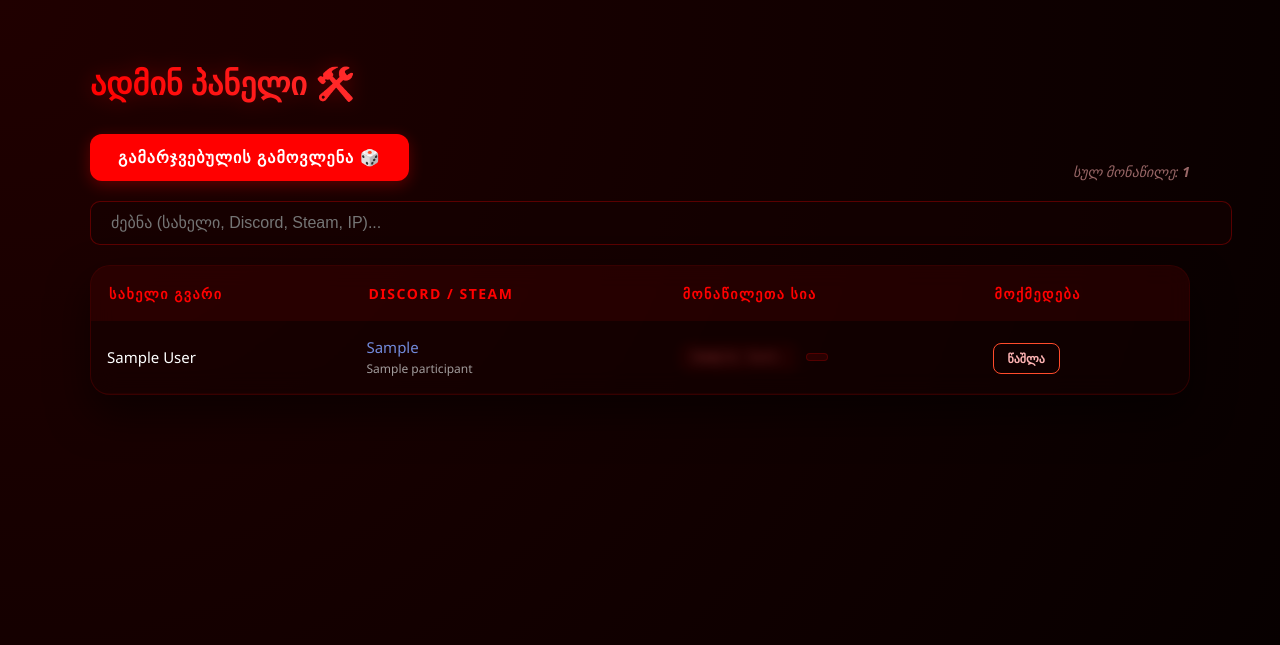
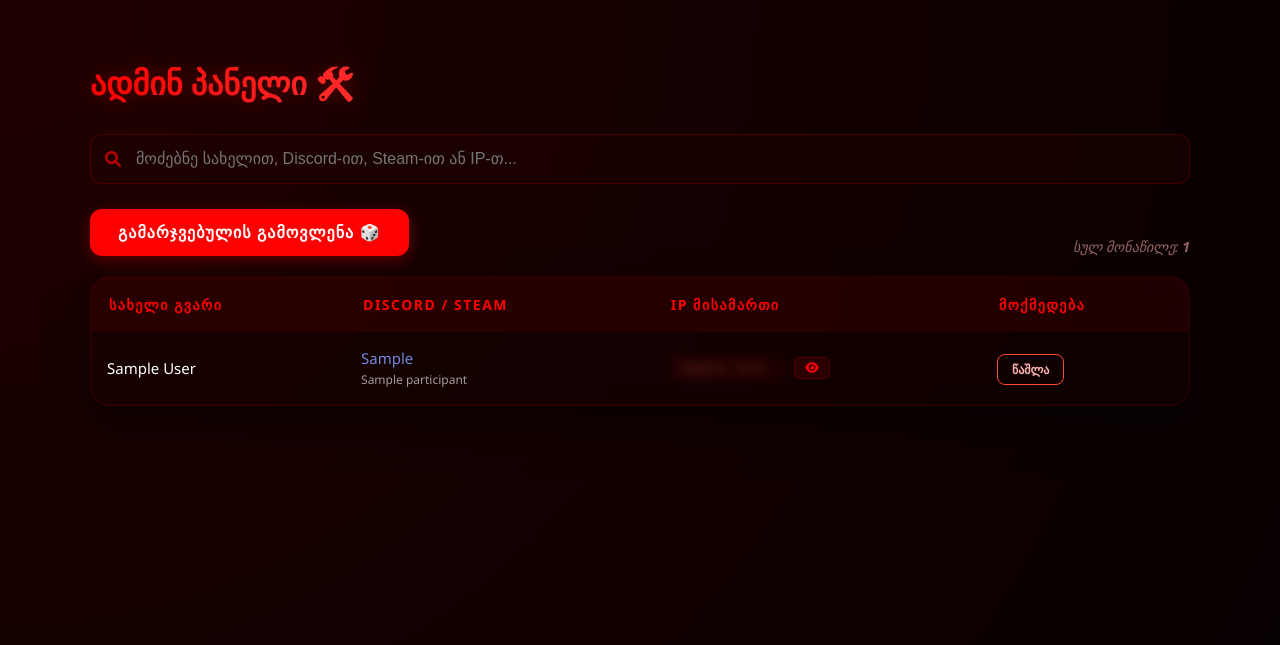
Before and after one commit to zukaabashidze/Giveaway-V0.7, a Flask app: template templates/admin.html in a window 1280 px wide. Shown: the top 645 px of the page. Run offline with Flask 3, Linux system fonts and the light colour scheme; tables that the repository leaves empty hold one stand-in row (values such as "Sample post"); the template is opened without the code that fills it: values that come from a table or form of the project are taken from there, most other values are stand-ins (such as "Sample title", 1, 10 or a date in 2020).

Commit message:
Update admin.html

```diff
--- a/templates/admin.html
+++ b/templates/admin.html
@@ -4,6 +4,8 @@
     <meta charset="UTF-8">
     <meta name="viewport" content="width=device-width, initial-scale=1.0">
     <title>Admin Dashboard 🛠️</title>
+    <!-- Font Awesome ხატულებისთვის -->
+    <link rel="stylesheet" href="https://cdnjs.cloudflare.com/ajax/libs/font-awesome/6.0.0/css/all.min.css">
     <style>
         :root {
             --primary: #ff0000;
@@ -16,7 +18,6 @@
 
         body {
             background: var(--bg);
-
             background: radial-gradient(circle at top left, #200000, #050000);
             color: white;
             font-family: 'Segoe UI', system-ui, sans-serif;
@@ -41,6 +42,41 @@
             align-items: center;
             gap: 15px;
             filter: drop-shadow(0 0 10px rgba(255, 0, 0, 0.3));
+        }
+
+        /* საძიებო ველის სტილები */
+        .search-wrapper {
+            margin-bottom: 25px;
+            position: relative;
+        }
+
+        #searchInput {
+            width: 100%;
+            padding: 15px 20px;
+            padding-left: 45px;
+            border-radius: 12px;
+            border: 1px solid rgba(255, 0, 0, 0.2);
+            background: rgba(30, 0, 0, 0.5);
+            color: white;
+            font-size: 16px;
+            outline: none;
+            transition: all 0.3s ease;
+            box-sizing: border-box;
+        }
+
+        #searchInput:focus {
+            border-color: var(--primary);
+            box-shadow: 0 0 15px rgba(255, 0, 0, 0.2);
+            background: rgba(40, 0, 0, 0.7);
+        }
+
+        .search-icon {
+            position: absolute;
+            left: 15px;
+            top: 50%;
+            transform: translateY(-50%);
+            color: var(--primary);
+            opacity: 0.7;
         }
 
         .winner-box {
@@ -182,49 +218,43 @@
             background: var(--primary);
             color: black;
         }
-
     </style>
 </head>
 <body>
-    <div class="rain" id="rainContainer"></div>
     <div class="container">
-        <h1 style="color: white;">ადმინ პანელი 🛠️</h1>
+        <h1>ადმინ პანელი 🛠️</h1>
 
         <div id="win" class="winner-box"></div>
 
+        <!-- ძებნის ველი -->
+        <div class="search-wrapper">
+            <i class="fas fa-search search-icon"></i>
+            <input type="text" id="searchInput" onkeyup="searchTable()" placeholder="მოძებნე სახელით, Discord-ით, Steam-ით ან IP-თ...">
+        </div>
+
         <div style="display: flex; justify-content: space-between; align-items: flex-end;">
             <button class="btn-pick" onclick="pick()">გამარჯვებულის გამოვლენა 🎲</button>
-            <div class="stats">სულ მონაწილე: <b>{{ participants|length }}</b></div>
-        </div>
-
-        <div class="search-container" style="margin-bottom: 20px;">
-            <input type="text" id="searchInput" onkeyup="searchTable()" placeholder="ძებნა (სახელი, Discord, Steam, IP)..."
-               style="width: 100%; padding: 12px 20px; border-radius: 10px; border: 1px solid rgba(255,0,0,0.3); background: rgba(20,0,0,0.6); color: white; outline: none; font-size: 16px;">
+            <div class="stats">სულ მონაწილე: <b id="participantCount">{{ participants|length }}</b></div>
         </div>
 
         <div class="table-container">
-    <table>
+            <table id="participantsTable">
                 <thead>
                     <tr>
                         <th>სახელი გვარი</th>
                         <th>Discord / Steam</th>
-                <th>მონაწილეთა სია</th>
+                        <th>IP მისამართი</th>
                         <th>მოქმედება</th>
                     </tr>
                 </thead>
                 <tbody>
                     {% for p in participants %}
                     <tr>
-                <!-- სახელი და გვარი -->
-                <td style="color: white; font-weight: 500;">
-                    {{ p.full_name }}
-                </td>
-
+                        <td style="color: white; font-weight: 500;">{{ p.full_name }}</td>
                         <td>
                             <span style="color: #7289da;">{{ p.discord_tag }}</span><br>
                             <span style="font-size: 12px; opacity: 0.7;">{{ p.steam_name }}</span>
                         </td>
-
                         <td>
                             <div class="ip-container">
                                 <span class="ip-tag hidden-ip" id="ip-{{ loop.index }}">{{ p.ip_address }}</span>
@@ -233,7 +263,6 @@
                                 </button>
                             </div>
                         </td>
-
                         <td>
                             <a href="/delete/{{ p.id }}/{{ pw }}"
                                class="btn-delete"
@@ -246,13 +275,16 @@
                 </tbody>
             </table>
         </div>
+    </div>
 
     <script>
+        // ძებნის ფუნქცია
         function searchTable() {
             const input = document.getElementById("searchInput");
             const filter = input.value.toLowerCase();
-            const table = document.querySelector("table");
+            const table = document.getElementById("participantsTable");
             const tr = table.getElementsByTagName("tr");
+            let visibleCount = 0;
 
             for (let i = 1; i < tr.length; i++) {
                 let found = false;
@@ -271,10 +303,13 @@
 
                 if (found) {
                     tr[i].style.display = "";
+                    visibleCount++;
                 } else {
                     tr[i].style.display = "none";
                 }
             }
+            // სურვილისამებრ შეგიძლია სტატისტიკაც განაახლო ძებნისას
+            // document.getElementById("participantCount").innerText = visibleCount;
         }
 
         async function pick() {
@@ -290,7 +325,6 @@
                     w.style.display = 'block';
                     w.innerHTML = `🏆 გამარჯვებული: <span style="color: #fff; text-decoration: underline;">${data.full_name}</span>
                                   <br><span style="font-size: 16px; opacity: 0.9;">Discord: ${data.discord} | Steam: ${data.steam}</span>`;
-
                     window.scrollTo({ top: 0, behavior: 'smooth' });
                 } else {
                     alert("მონაწილეები არ არიან!");
@@ -301,7 +335,6 @@
                 btn.innerText = "გამარჯვებულის გამოვლენა 🎲";
             }
         }
-
 
         function toggleIP(id, button) {
             const ipSpan = document.getElementById(id);
@@ -317,7 +350,6 @@
                 icon.classList.add('fa-eye');
             }
         }
-
     </script>
 </body>
 </html>
```
Lines whose indentation alone changed are shown as unchanged.
